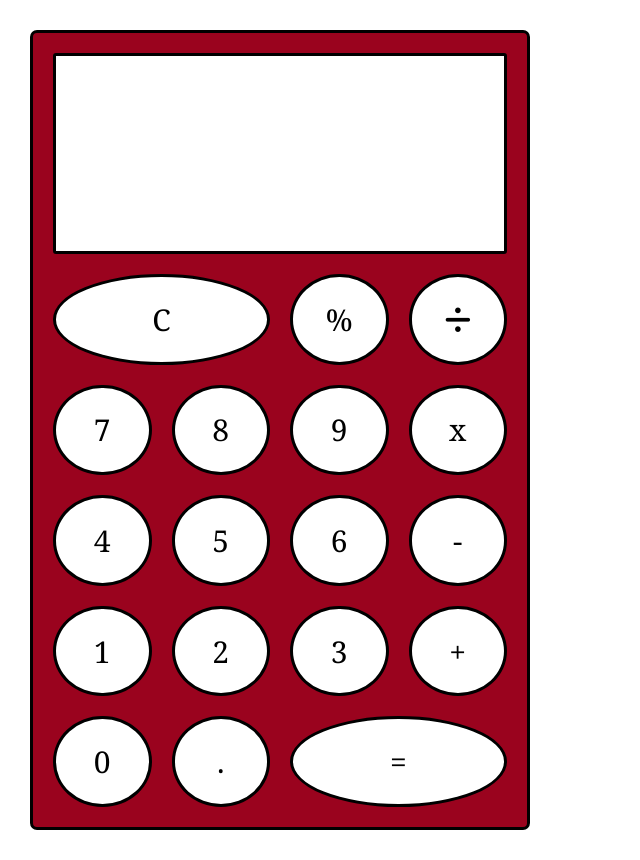
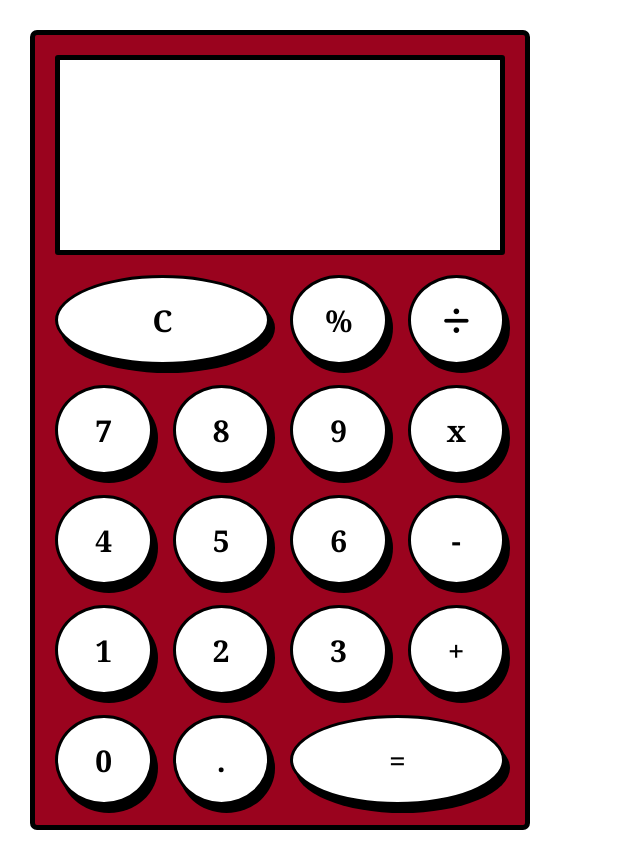
Before and after one commit to sholland236/calculator, a plain HTML site: page index.html in a window 1280 px wide. Shown: the whole page, without its empty margins (0-640 px from the left). Drawn offline with Linux system fonts and the light colour scheme.

Commit message:
buttons and borders

```diff
--- a/styles.scss
+++ b/styles.scss
@@ -12,7 +12,7 @@
 
 .calculator {
     background-color: $primary-color;
-    border: 3px solid black;
+    border: 5px solid black;
     width: 100vw;
     height: 100vh;
     padding: 20px;
@@ -24,7 +24,7 @@
         grid-row: span 2;
         grid-column: span 4;
         background-color: white;
-        border: 3px solid black;
+        border: 5px solid black;
         border-radius: 3px;
     }
     &__double {
@@ -37,6 +37,8 @@
         border-radius: 50%;
         font-size: 30px;
         font-family: $button-font;
+        font-weight: bold;
+        box-shadow: 5px 8px black;
     }
 }
 
@@ -56,3 +58,9 @@
         color: white;
     }
 }
+
+
+
+
+
+// on click - whole button goes black
```
Also changed, not shown: styles.css.
